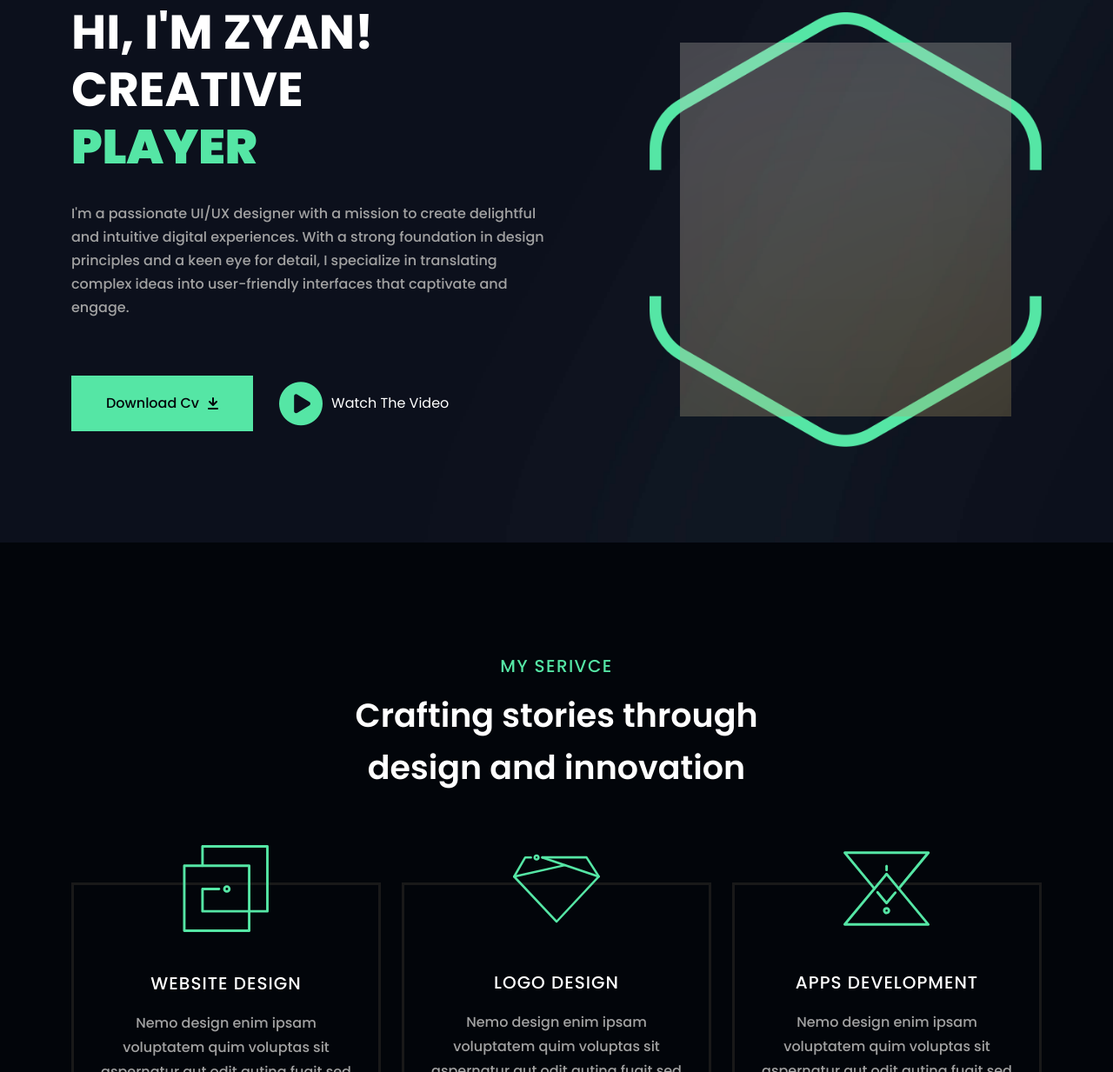
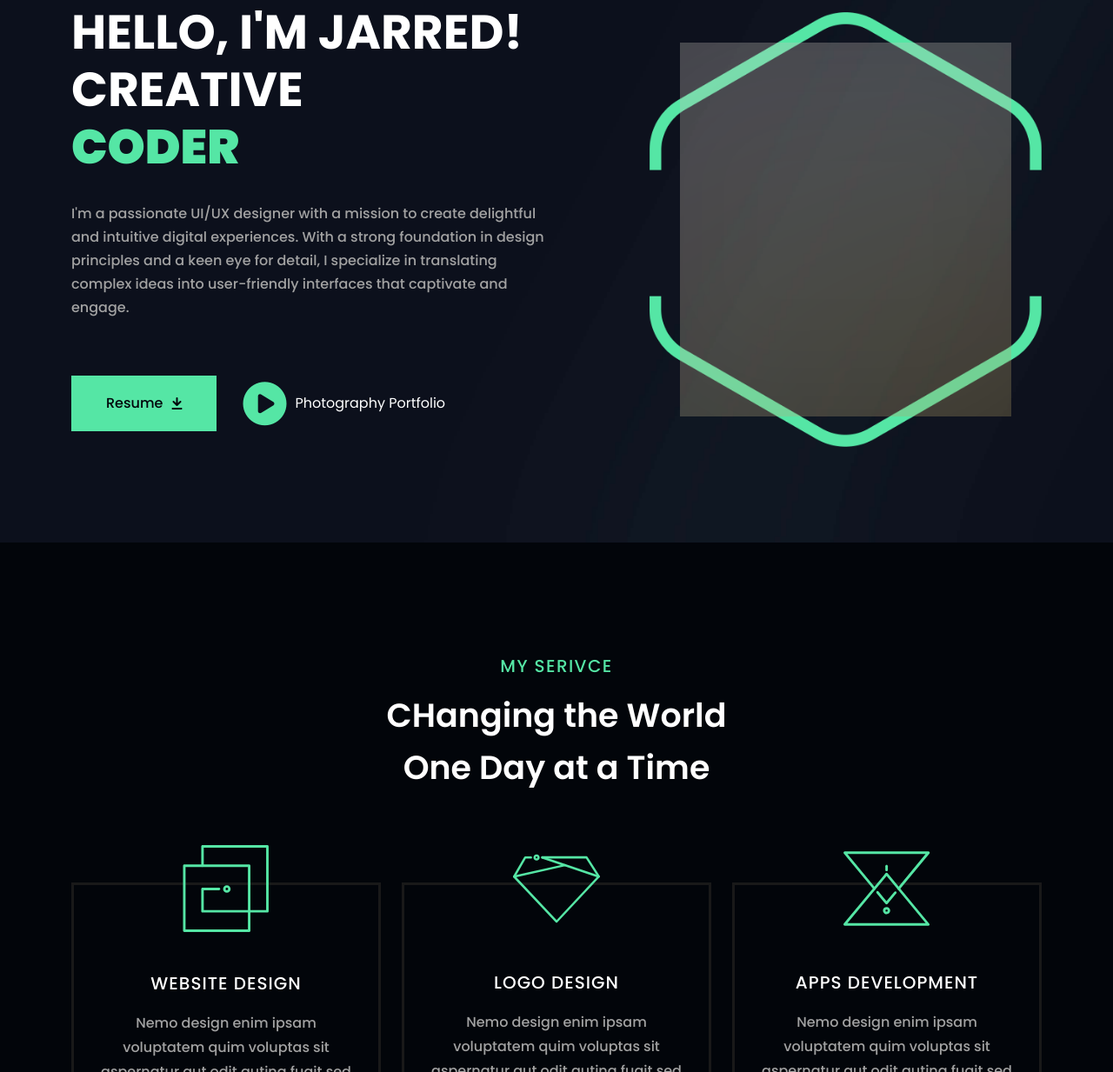
Before and after one commit to JJ3571/JJ3571.github.io, a plain HTML site: page index.html in a window 1280 px wide. Shown: the part 176-1409 px from the top of the page at 87% size. Drawn offline with Linux system fonts and the light colour scheme.

Commit message:
Changed first block. Name, "Creative ____" section, and quote.

```diff
--- a/index.html
+++ b/index.html
@@ -6,7 +6,7 @@
       name="viewport"
       content="width=device-width, initial-scale=1.0, maximum-scale=1, minimum-scale=1, target-densitydpi=device-dpi"
     >
-    <title>ZYAN - Personal Portfolio HTML Template</title>
+    <title>Jarred - Personal Portfolio</title>
     <link rel="icon" type="image/png" href="images/favicon.png" >
     <link rel="stylesheet" href="css/font-awesome-pro.css" >
     <link rel="stylesheet" href="css/bootstrap.min.css" >
@@ -36,7 +36,7 @@
     <nav class="navbar navbar-expand-lg main_menu">
       <div class="container main_menu_bg">
         <a class="navbar-brand" href="index.html">
-          <img src="images/logo.png" alt="ZYAN" class="img-fluid w-100" >
+          <img src="images/logo.png" alt="Jarred" class="img-fluid w-100" >
         </a>
         <button
           class="navbar-toggler"
@@ -159,13 +159,14 @@
           <div class="col-xl-6 col-lg-8">
             <div class="tf__banner_text">
               <h1>
-                Hi, I'm ZYAN! Creative
+                Hello, I'm Jarred! Creative
                 <span class="cd-headline rotate-1">
                   <!-- ANIMATE TEXT VALUES: zoom, rotate-1, letters type, letters rotate-2, loading-bar, slide, clip, letters rotate-3, letters scale, push,  -->
                   <span class="cd-words-wrapper">
                     <b class="is-visible">Designer</b>
+                    <b>Leader</b>
                     <b>Coder</b>
-                    <b>Player</b>
+                    <b>Teammate</b>
                   </span>
                 </span>
               </h1>
@@ -179,15 +180,14 @@
               <ul>
                 <li>
                   <a class="common_btn" href="#"
-                    >Download Cv <i class="fa-solid fa-arrow-down-to-line"></i
+                    >Resume<i class="fa-solid fa-arrow-down-to-line"></i
                   ></a>
                 </li>
                 <li>
                   <a
                     class="banner_video_btn play_btn"
-                    href="https://www.youtube.com/watch?v=B-ytMSuwbf8"
-                    ><i class="fa-sharp fa-solid fa-circle-play"></i> Watch the
-                    Video</a
+                    href="https://vsco.co/jj3571"
+                    ><i class="fa-sharp fa-solid fa-circle-play"></i> Photography Portfolio</a
                   >
                 </li>
               </ul>
@@ -219,8 +219,8 @@
             <div class="tf__section_heading mb_40">
               <h5 class="has-animation">MY serivce</h5>
               <h2 class="has-animation">
-                Crafting stories through <br>
-                design and innovation
+                CHanging the World <br>
+                One Day at a Time
               </h2>
             </div>
           </div>
```
